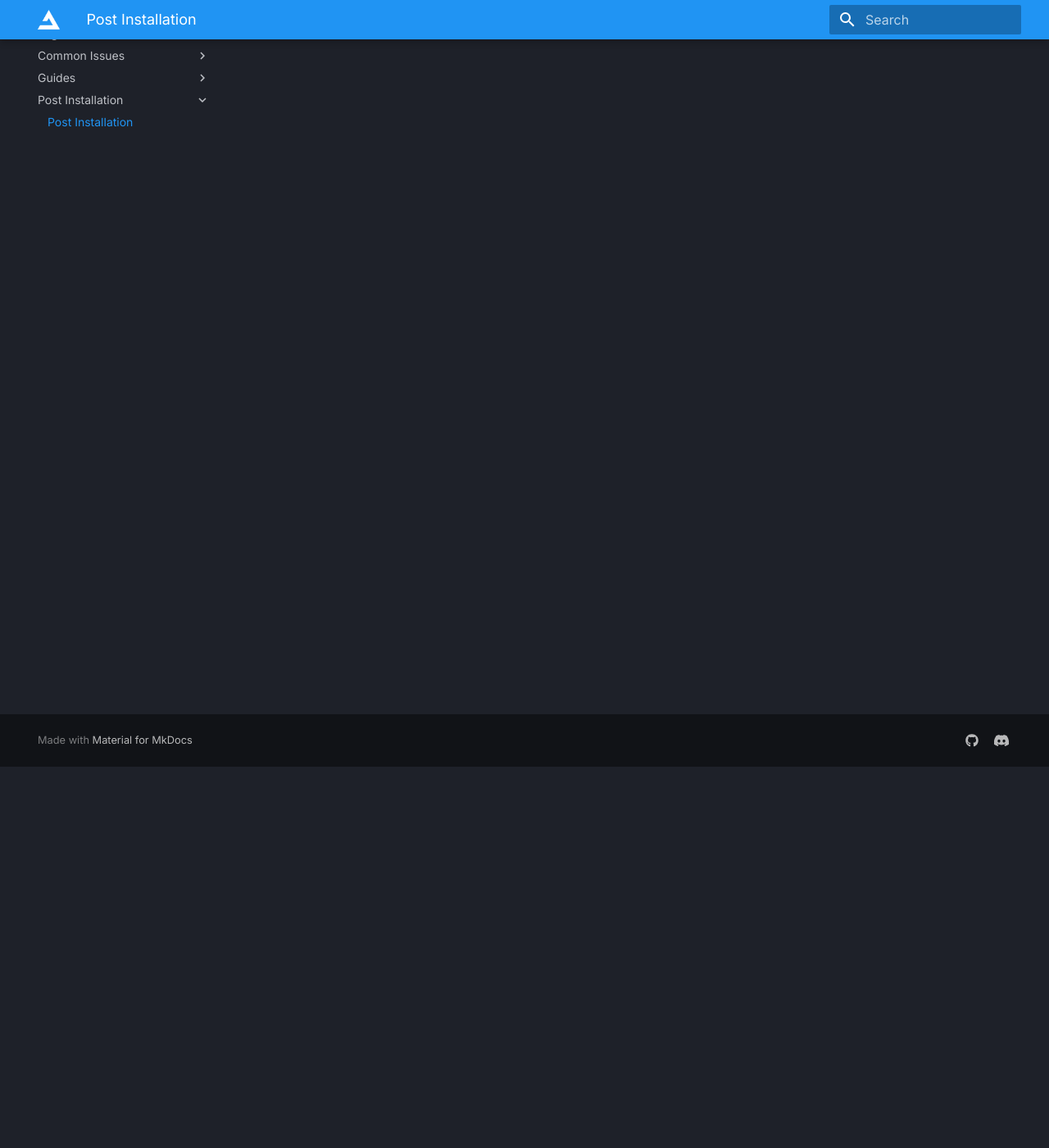
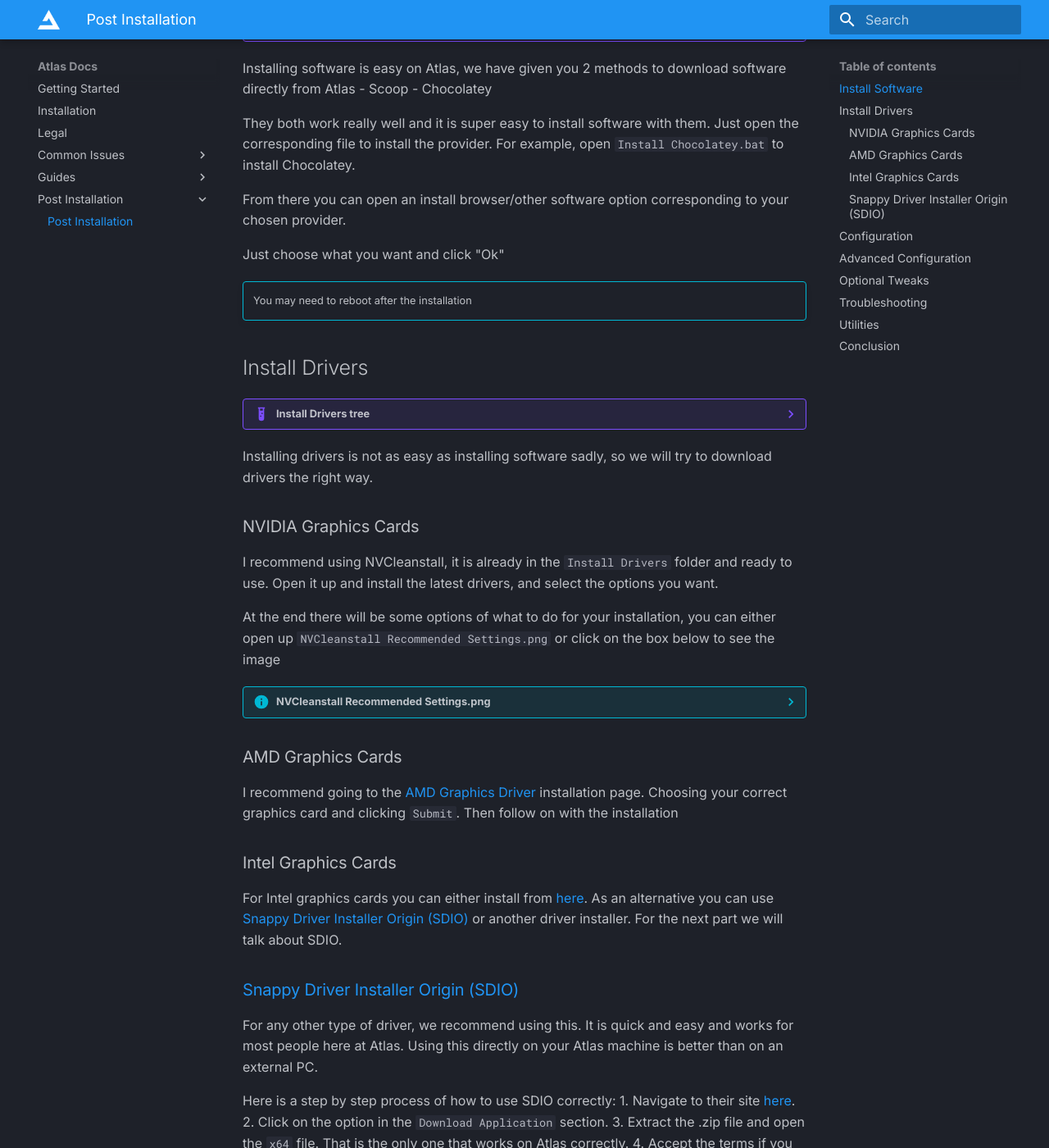
Before and after one commit to Atlas-OS/docs, an MkDocs documentation site: the page built from docs/Post Installation/index.md, in a window 1280 px wide and 1400 px high, scrolled down 465 px. Shown: the whole window at 82% size. Built offline with MkDocs 1.6.1 and Material for MkDocs 9.7.7, drawn with Linux system fonts in a browser that asks for light colours; some of the changed text lies outside the part shown.

Commit message:
Finalising post install documentation (#5)
* Delete 1fps.md

* Delete store-spotify.md

* Delete windowsfeatures.md

* Update index.md

* Create 1803.MD

* Rename 1803.MD to 1803.md

* Update 1803.md

* Create 20H2.md

* Create 21H2.md

* Update 20H2.md

* Create 22H2.md

* Update index.md

* Update FAQ.md

* Fixed everything.

* Fixed indenting issue

* Fixed SPaG

* Updated all files

* Ready to publish

* Made install one page and put it in the main dir

* Update COD MW WZ2 fix.md

* Update COD MW WZ2 fix.md

* Added post install guides

```diff
--- a/docs/Post Installation/index.md
+++ b/docs/Post Installation/index.md
@@ -1,6 +1,124 @@
 # Post Installation
 
-When you have installed Atlas, you will need to open the Atlas folder on your Desktop and follow through each step 1 by 1 to fully install Atlas, sadly the OS does not work at it's best out of the box. For example you will need to install your drivers on your PC, all this will be explained in the Atlas folder for all users to read.
+When you have installed Atlas, you will be on a clean desktop with the "Atlas" folder on, first thing for you to do is open that folder and follow along in this documentation to be taught everything.
+
+!!! info ""
+    Make sure you are connected to the internet for everything that will be mentioned below
+
+??? example "Atlas folder tree"
+    Atlas/
+    ├─ 1. Install Software/
+    ├─ 2. Install Drivers/
+    ├─ 3. Configuration/
+    ├─ 4. Advanced Configuration/
+    ├─ Optional Tweaks/
+    ├─ Troubleshooting/
+    ├─ Utilities/
+    ├─ Atlas Discord
+    ├─ Atlas Wallpapers
+    ├─ Documentation
+    ├─ Issues
+
+## Install Software
+
+??? example "Install Software tree"
+    Atlas/
+    ├─ 1. Install Software/
+    │  ├─ Links/
+    │  ├─ HOW TO.txt
+    │  ├─ Install Browser via Chocolatey.bat
+    │  ├─ Install Browser via Scoop.bat
+    │  ├─ Install Chocolatey.bat
+    │  ├─ Install Other Software via Chocolatey.bat
+    │  ├─ Install Other Software via Scoop.bat
+    │  ├─ Install Scoop.bat
+
+
+Installing software is easy on Atlas, we have given you 2 methods to download software directly from Atlas
+- Scoop
+- Chocolatey
+
+They both work really well and it is super easy to install software with them. Just open the corresponding file to install the provider. For example, open `Install Chocolatey.bat` to install Chocolatey.
+
+From there you can open an install browser/other software option corresponding to your chosen provider.
+
+Just choose what you want and click "Ok"
+
+!!! info ""
+    You may need to reboot after the installation
+
+## Install Drivers
+
+??? example "Install Drivers tree"
+    Atlas/
+    ├─ 2. Install Drivers/
+    │  ├─ AMD GPUs
+    │  ├─ Intel (i)GPUs
+    │  ├─ NVCleanstall Recommended Settings.png
+    │  ├─ NVCleanstall_1.14.0.exe
+    │  ├─ SDIO INSTALLATION.txt
+    │  ├─ Snappy Driver Installer (SDIO)
+
+Installing drivers is not as easy as installing software sadly, so we will try to download drivers the right way.
+
+### NVIDIA Graphics Cards
+I recommend using NVCleanstall, it is already in the `Install Drivers` folder and ready to use. Open it up and install the latest drivers, and select the options you want.
+
+At the end there will be some options of what to do for your installation, you can either open up `NVCleanstall Recommended Settings.png` or click on the box below to see the image
+
+??? info "NVCleanstall Recommended Settings.png"
+    ![Recommended NVCleanstall Settings](https://github.com/Atlas-OS/Atlas/blob/main/src/Desktop/Atlas/2.%20Install%20Drivers/NVCleanstall%20Recommended%20Settings.png?raw=true)
+
+### AMD Graphics Cards
+I recommend going to the [AMD Graphics Driver](https://www.amd.com/en/support) installation page. Choosing your correct graphics card and clicking `Submit`. Then follow on with the installation
+
+### Intel Graphics Cards
+For Intel graphics cards you can either install from [here](https://www.intel.com/content/www/us/en/support/products/80939/graphics.html#211969). As an alternative you can use [Snappy Driver Installer Origin (SDIO)](https://www.glenn.delahoy.com/snappy-driver-installer-origin/) or another driver installer. For the next part we will talk about SDIO.
+
+### [Snappy Driver Installer Origin (SDIO)](https://www.glenn.delahoy.com/snappy-driver-installer-origin/)
+For any other type of driver, we recommend using this. It is quick and easy and works for most people here at Atlas. Using this directly on your Atlas machine is better than on an external PC.
+
+Here is a step by step process of how to use SDIO correctly:
+1. Navigate to their site [here](https://www.glenn.delahoy.com/snappy-driver-installer-origin/).
+2. Click on the option in the `Download Application` section.
+3. Extract the .zip file and open the `x64` file. That is the only one that works on Atlas correctly.
+4. Accept the terms if you are told to.
+5. When you get a pop-up select `Download indexes only`.
+!!! danger ""
+    Make sure you select `Download indexes only` otherwise you will also download useless drivers.
+6. From there wait for SDIO to download the indexes, these are required to find all your drivers.
+7. Tick the drivers you wish to install, if you do not know what some of them are, do not worry. You can click the option below to find out what you need.
+??? info "What drivers do I need?"
+    You should probably install graphics drivers if not done already, as well as Audio, LAN/WiFi and USB drivers. If you do not know the name of these, you can do some research for your providers to check what the drivers are and install them.
+
+    You can also install Bluetooth if you require that, it will be needed for Wireless Xbox controllers as an example.
+8. Click `Install` on the left.
+9. Done.
+
+## Configuration
+
+On Atlas we have made many configuration files for you. If you don't know what anything does, your best bet is to not touch it. For now you can go and enable/disable anything you choose. Just be careful of what you do.
+
+## Advanced Configuration
+
+Once again, be careful of what you do here, this is for advanced users only.
+
+## Optional Tweaks
+
+These are some cool tweaks which you can enable, maybe bring back legacy alt-tab as an example or change it to the new one. The choices are there to be picked and used.
+
+## Troubleshooting
+
+If anything doesn't work, check here, there may be a fix for it!
+
+## Utilities
+
+From here there will be utilities you can use, one as an example is GameUtil made by the developers of Atlas themselves, you can potentially boost your FPS in games with this tool.
+
+!!! failure "Reminder"
+    If you don't know what anything does, do not touch it.
+
+## Conclusion
 
 Once you have completed everything in the Atlas folder, you should have a speedy computer!
 
```
Also changed, not shown: docs/Guides/COD MW WZ2 fix.md (+2 -1 lines).
